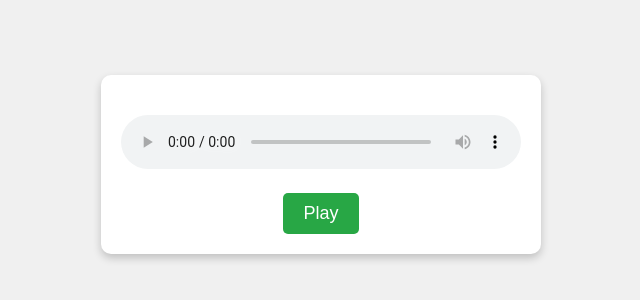
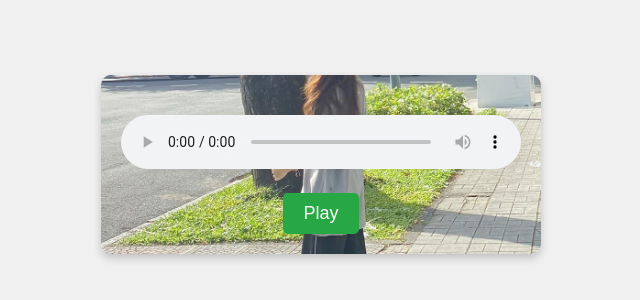
Before and after one commit to phucluonghoangphuchvcx02/nhacthongminh, a plain HTML site: page index.html in a window 1280 px wide. Shown: the part 236-536 px from the top of the page, without its empty margins (319-959 px from the left). Drawn offline with Linux system fonts and the light colour scheme.

Commit message:
Update style.css

```diff
--- a/style.css
+++ b/style.css
@@ -10,7 +10,10 @@ body {
 }
 
 .music-player {
-    background-color: #fff;
+    background-image: url('background.jpg'); /* Đường dẫn đến hình nền */
+    background-size: cover;
+    background-position: center;
+    background-repeat: no-repeat;
     border-radius: 10px;
     box-shadow: 0 4px 8px rgba(0, 0, 0, 0.2);
     padding: 20px;
```
